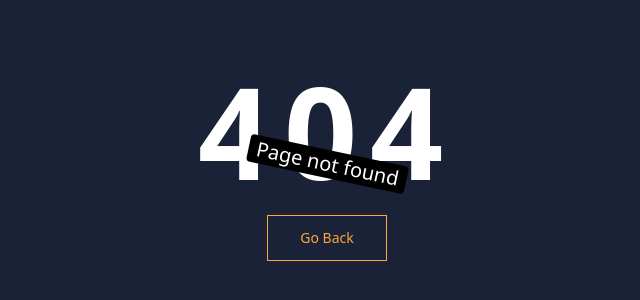
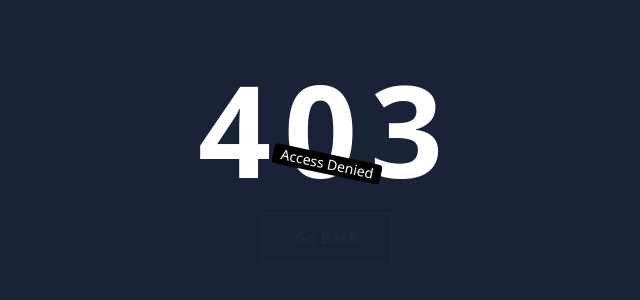
Before and after one commit to dikshagupta3094/LMS, a React (Vite) app in the folder client/: page /denied in a window 1280 px wide. Before the commit this address had no page. Shown: the part 236-536 px from the top of the page, without its empty margins (313-953 px from the left). Built offline with nearby package versions, Linux system fonts and the light colour scheme.

Commit message:
Added Denied Page

```diff
--- a/client/src/App.jsx
+++ b/client/src/App.jsx
@@ -7,6 +7,7 @@ import Signup from "./Pages/Signup";
 import Login from "./Pages/Login";
 import CourseList from "./Pages/CourseList";
 import Contact from "./Pages/Contact";
+import Denied from "./Pages/Denied";
 
 function App() {
   return (
@@ -18,6 +19,7 @@ function App() {
         <Route path="/login" element={<Login/>}></Route>
         <Route path="/courses" element={<CourseList/>}></Route>
         <Route path="/contact" element={<Contact/>}></Route>
+        <Route path="/denied" element={<Denied/>}></Route>
         <Route path="*" element={<NotFound/>}></Route>
       </Routes>
     </>
--- /dev/null
+++ b/client/src/Pages/Denied.jsx
@@ -0,0 +1,19 @@
+import React from "react";
+import { useNavigate } from "react-router-dom";
+
+function Denied() {
+    const navigate = useNavigate();
+  return (
+    <main className="h-screen w-full flex flex-col justify-center items-center bg-[#1A2238]">
+      <h1 className="text-9xl font-extrabold tracking-widest text-white">
+        403
+      </h1>
+      <div className="text-sm bg-black text-white rounded rotate-12 px-2 absolute">
+        Access Denied
+      </div>
+      <button onClick={()=>navigate(-1)} className="mt-5"><span className="relative block px-8 py-3 bg-[#1A2238] border border-current font-semibold">Go Back</span></button>
+    </main>
+  );
+}
+
+export default Denied;
```
